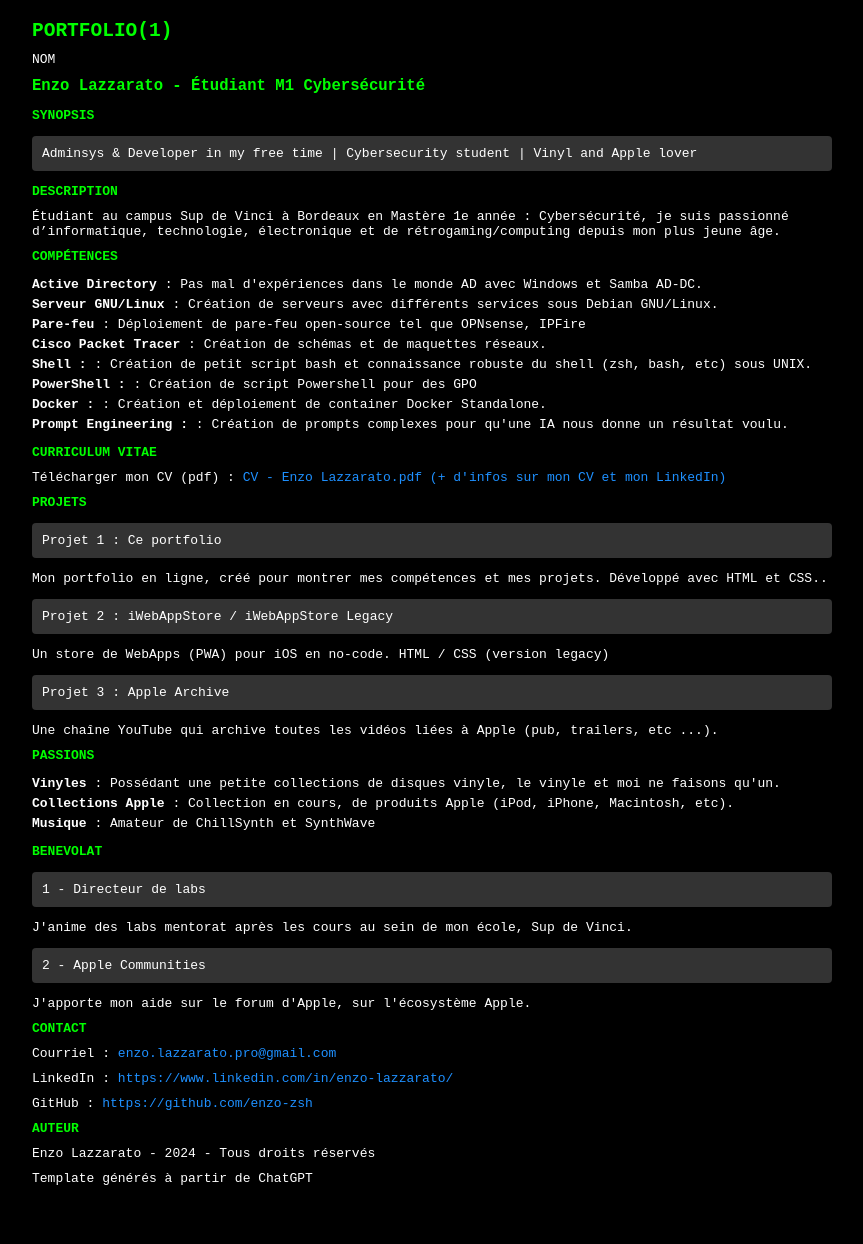
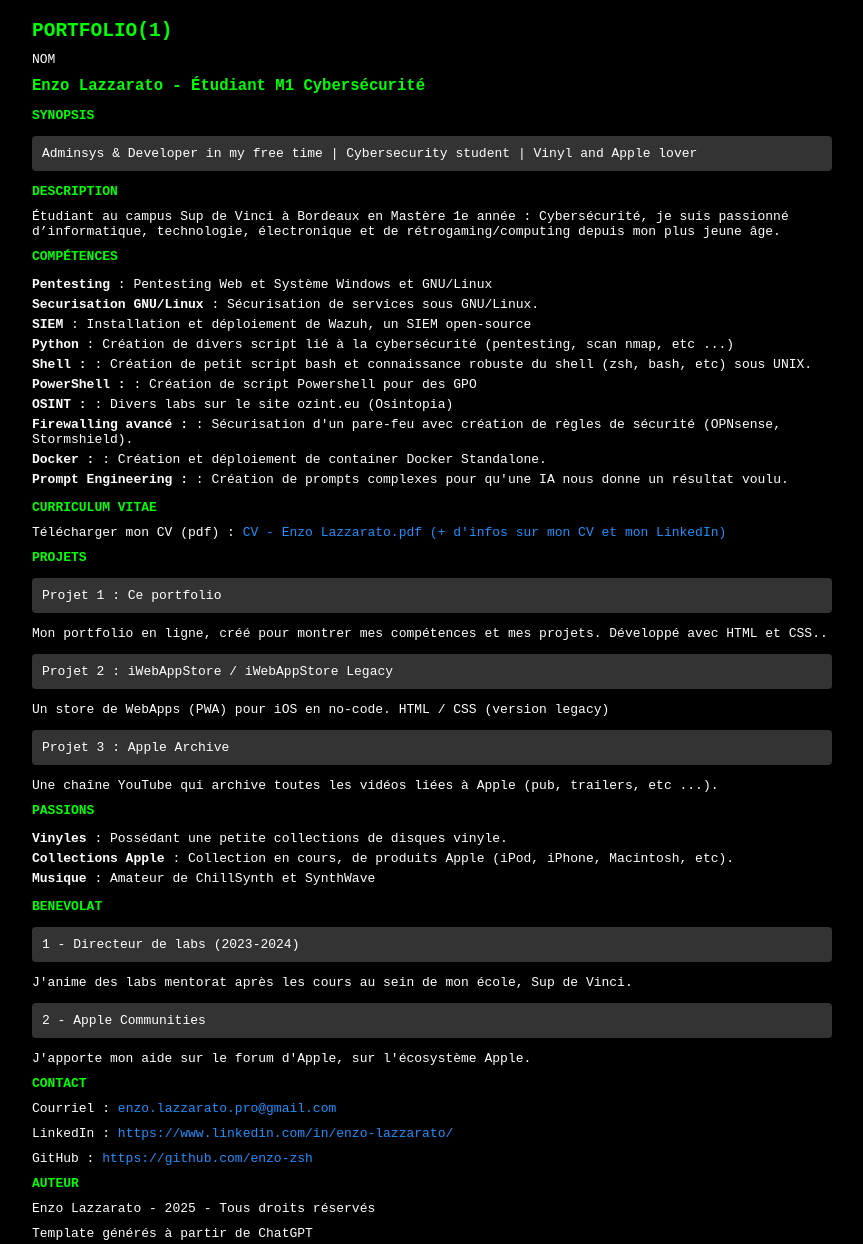
Before and after one commit to enzo-zsh/portfolio, a plain HTML site: page index.html in a window 1280 px wide. Shown: the whole page, without its empty margins (208-1071 px from the left). Before the commit the page ends 1216 px from the top, so only its background shows below. Drawn offline with Linux system fonts and the light colour scheme.

Commit message:
Add some updates

```diff
--- a/index.html
+++ b/index.html
@@ -25,12 +25,14 @@
         <section>
             <p>COMPÉTENCES</p>
             <ul>
-                <li><strong>Active Directory</strong> : Pas mal d'expériences dans le monde AD avec Windows et Samba AD-DC.</li>
-                <li><strong>Serveur GNU/Linux</strong> : Création de serveurs avec différents services sous Debian GNU/Linux.</li>
-                <li><strong>Pare-feu</strong> : Déploiement de pare-feu open-source tel que OPNsense, IPFire</li>
-                <li><strong>Cisco Packet Tracer</strong> : Création de schémas et de maquettes réseaux.</li>
+                <li><strong>Pentesting</strong> : Pentesting Web et Système Windows et GNU/Linux</li>
+                <li><strong>Securisation GNU/Linux</strong> : Sécurisation de services sous GNU/Linux.</li>
+                <li><strong>SIEM</strong> : Installation et déploiement de Wazuh, un SIEM open-source</li>
+                <li><strong>Python</strong> : Création de divers script lié à la cybersécurité (pentesting, scan nmap, etc ...)</li>
                 <li><strong>Shell :</strong> : Création de petit script bash et connaissance robuste du shell (zsh, bash, etc) sous UNIX.</li>
                 <li><strong>PowerShell :</strong> : Création de script Powershell pour des GPO</li>
+                <li><strong>OSINT :</strong> : Divers labs sur le site ozint.eu (Osintopia)</li>
+                <li><strong>Firewalling avancé :</strong> : Sécurisation d'un pare-feu avec création de règles de sécurité (OPNsense, Stormshield).</li>
                 <li><strong>Docker :</strong> : Création et déploiement de container Docker Standalone.</li>
                 <li><strong>Prompt Engineering :</strong> : Création de prompts complexes pour qu'une IA nous donne un résultat voulu.</li>
             </ul>
@@ -51,14 +53,14 @@
         <section>
             <p>PASSIONS</p>
             <ul>
-                <li><strong>Vinyles</strong> : Possédant une petite collections de disques vinyle, le vinyle et moi ne faisons qu'un.</li>
+                <li><strong>Vinyles</strong> : Possédant une petite collections de disques vinyle.</li>
                 <li><strong>Collections Apple</strong> : Collection en cours, de produits Apple (iPod, iPhone, Macintosh, etc).</li>
                 <li><strong>Musique</strong> : Amateur de ChillSynth et SynthWave</li>
             </ul>
         </section>
         <section>
             <p>BENEVOLAT</p>
-            <pre><code>1 - Directeur de labs</code></pre>
+            <pre><code>1 - Directeur de labs (2023-2024)</code></pre>
             <p>J'anime des labs mentorat après les cours au sein de mon école, Sup de Vinci.</p>
             <pre><code>2 - Apple Communities</code></pre>
             <p>J'apporte mon aide sur le forum d'Apple, sur l'écosystème Apple.</p>
@@ -71,7 +73,7 @@
         </section>
         <section>
             <p>AUTEUR</p>
-            <p>Enzo Lazzarato - 2024 - Tous droits réservés</p>
+            <p>Enzo Lazzarato - 2025 - Tous droits réservés</p>
             <p>Template générés à partir de ChatGPT</p>
         </section>
     </main>
```
